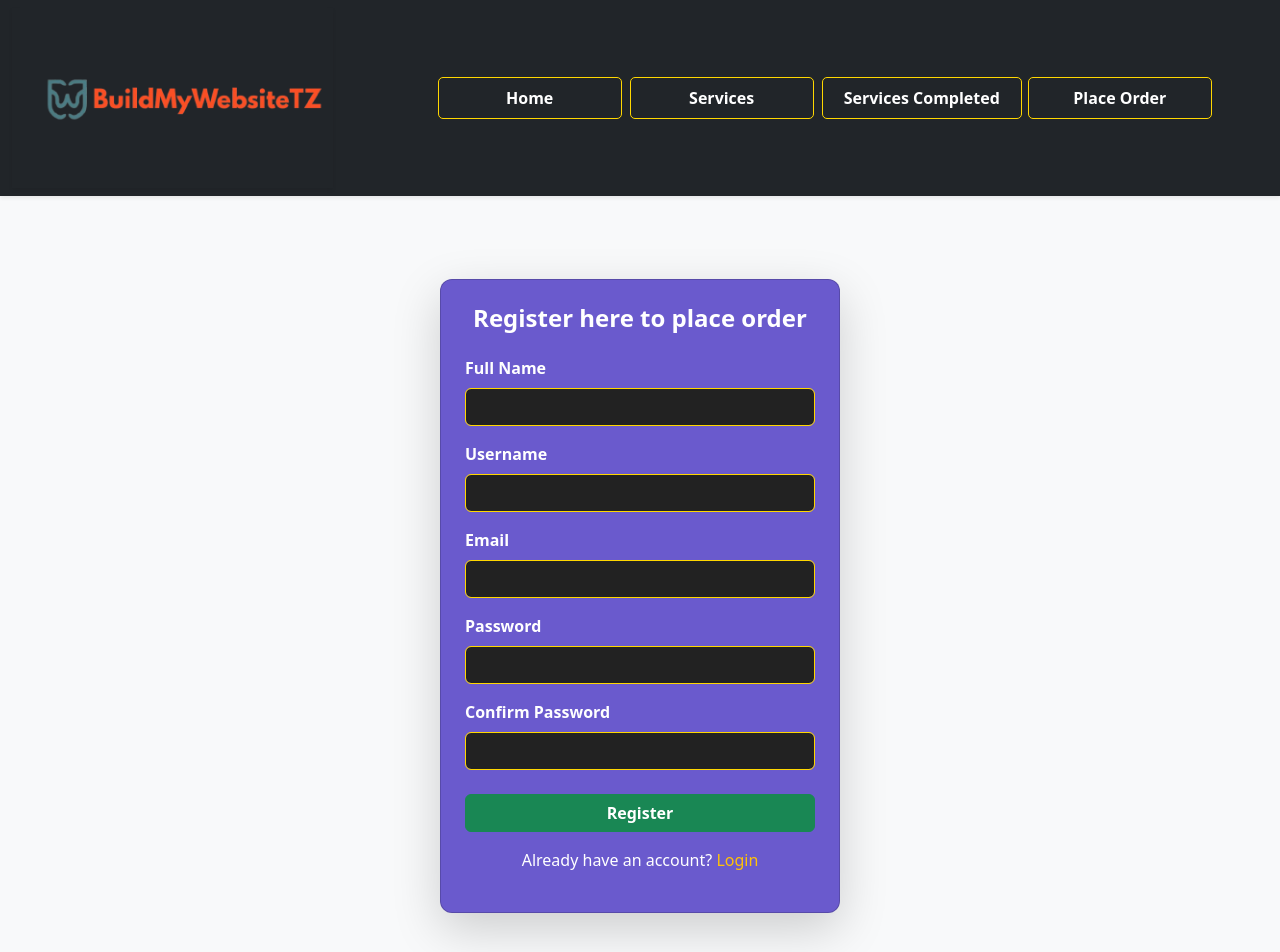
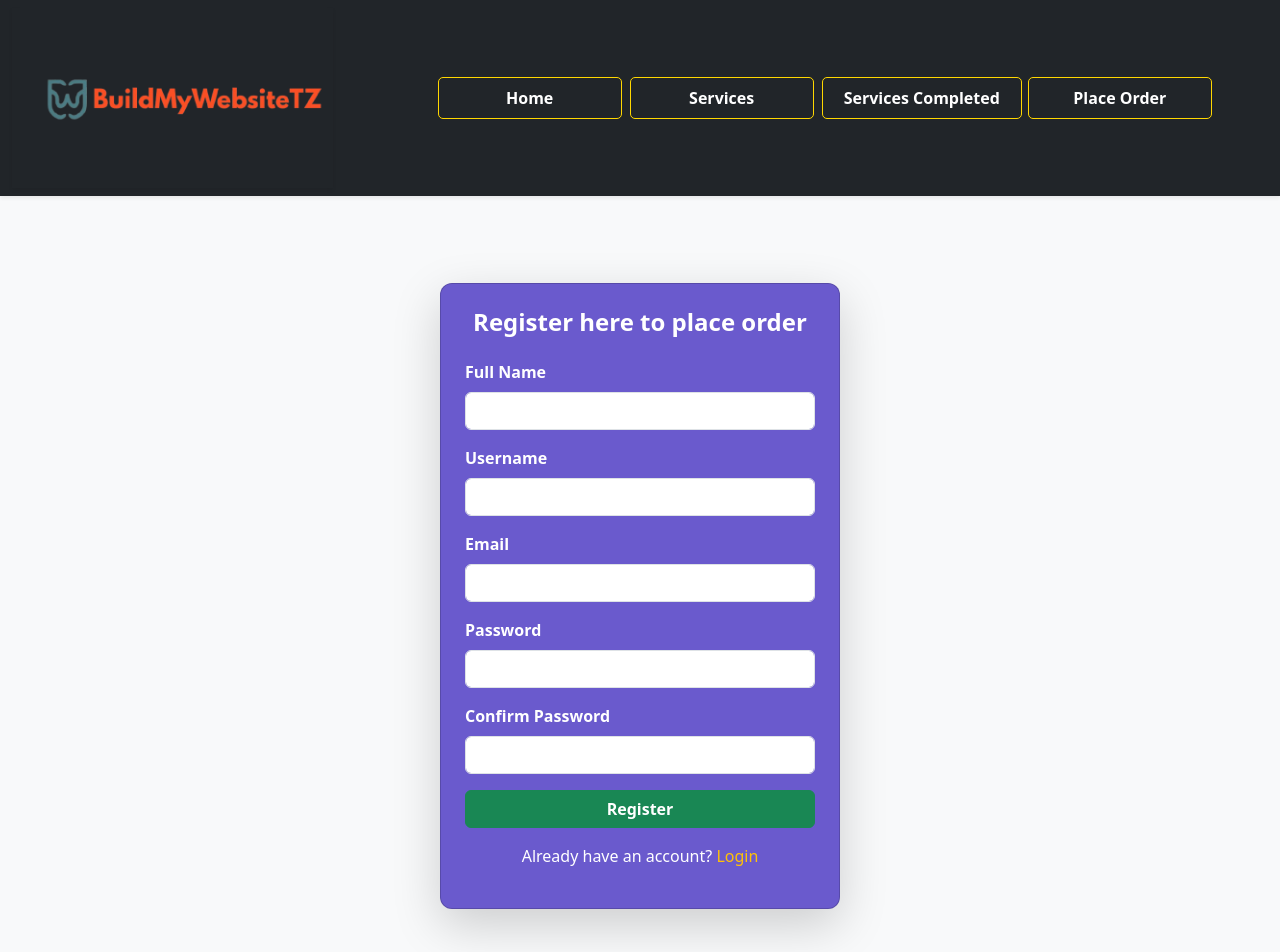
Before and after one commit to Yohanathewebdev/buildmywebsites, a React (Vite) app in the folder frontEnd/: page /register in a window 1280 px wide. Shown: the top 952 px of the page. Built offline with nearby package versions, Linux system fonts and the light colour scheme.

Commit message:
Fix register form

```diff
--- a/frontEnd/src/pages/Register.jsx
+++ b/frontEnd/src/pages/Register.jsx
@@ -2,6 +2,8 @@ import { useState, useContext } from "react";
 import { useNavigate } from "react-router-dom";
 import { UserContext } from "../UserContext";
 import axios from "axios";
+
+const API_URL = "https://buildmywebsites-production.up.railway.app";
 
 const Register = () => {
   const { setUser } = useContext(UserContext);
@@ -13,96 +15,103 @@ const Register = () => {
   const [password, setPassword] = useState("");
   const [confirmPassword, setConfirmPassword] = useState("");
   const [error, setError] = useState("");
+  const [loading, setLoading] = useState(false);
 
-  // ✅ Simple email validation
-  const validateEmail = (email) => {
-    return /\S+@\S+\.\S+/.test(email);
-  };
+  const validateEmail = (email) => /\S+@\S+\.\S+/.test(email);
 
   const handleRegister = async (e) => {
     e.preventDefault();
     setError("");
 
-    // ✅ Input validations
-    if (fullName.length < 3) {
-      setError("Full Name must be at least 3 characters");
-      return;
+    // ======================
+    // Client-side validation
+    // ======================
+    if (fullName.trim().length < 3) {
+      return setError("Full Name must be at least 3 characters");
     }
 
-    if (username.length < 3 || username.includes(" ")) {
-      setError("Username must be at least 3 characters and contain no spaces");
-      return;
+    if (username.trim().length < 3 || username.includes(" ")) {
+      return setError("Username must be at least 3 characters and contain no spaces");
     }
 
     if (!validateEmail(email)) {
-      setError("Please enter a valid email address");
-      return;
+      return setError("Please enter a valid email address");
     }
 
     if (password.length < 6) {
-      setError("Password must be at least 6 characters");
-      return;
+      return setError("Password must be at least 6 characters");
     }
 
     if (password !== confirmPassword) {
-      setError("Passwords do not match");
-      return;
+      return setError("Passwords do not match");
     }
 
+    setLoading(true);
+
     try {
-      const response = await axios.post("https://buildmywebsites-production.up.railway.app/users/register/", {
-        full_name: fullName,
-        username,
-        email,
-        password,
-      });
+      const response = await axios.post(
+        `${API_URL}/users/register/`,
+        {
+          full_name: fullName,
+          username: username.toLowerCase(),
+          email: email.toLowerCase(),
+          password,
+        },
+        {
+          headers: {
+            "Content-Type": "application/json",
+          },
+          withCredentials: true, // ✅ REQUIRED for Django
+        }
+      );
 
-      const userData = {
-        id: response.data.id,
-        email: response.data.email,
-        full_name: response.data.full_name,
-      };
+      const userData = response.data;
 
       setUser(userData);
       localStorage.setItem("user", JSON.stringify(userData));
-      alert(`Registration successful! please login to your account`);
 
+      alert("Registration successful! Please login to your account.");
       navigate("/login");
+
     } catch (err) {
-      console.log(err);
-      setError("Registration failed. Please check your details.");
+      console.error("Registration error:", err);
+
+      if (err.response?.data) {
+        // Show backend validation error
+        const backendError =
+          err.response.data.detail ||
+          err.response.data.error ||
+          "Registration failed. Please check your details.";
+        setError(backendError);
+      } else {
+        setError("Server unreachable. Please try again later.");
+      }
+    } finally {
+      setLoading(false);
     }
   };
 
   return (
-    <div
-      className="d-flex justify-content-center align-items-center vh-100 bg-light"
-      style={{ minHeight: "100vh" }}
-    >
+    <div className="d-flex justify-content-center align-items-center vh-100 bg-light">
       <div
         className="card p-4 shadow-lg"
         style={{
           width: "400px",
           borderRadius: "12px",
-          maxHeight: "90vh",
-          overflowY: "auto",
           backgroundColor: "#6A5ACD",
         }}
       >
-        {/* Register heading */}
-        <h4 className="text-center mb-4 fw-bold" style={{ color: "#ffff" }}>
+        <h4 className="text-center mb-4 fw-bold text-white">
           Register here to place order
         </h4>
 
-        {/* Error message */}
         {error && (
-          <p className="text-center fw-bold" style={{ color: "#ff4d4f", marginBottom: "15px" }}>
+          <p className="text-center fw-bold text-danger">
             {error}
           </p>
         )}
 
         <form onSubmit={handleRegister}>
-          {/* Full Name */}
           <div className="mb-3">
             <label className="form-label text-white fw-bold">Full Name</label>
             <input
@@ -111,11 +120,9 @@ const Register = () => {
               value={fullName}
               onChange={(e) => setFullName(e.target.value)}
               required
-              style={{ borderColor: "#FFD700", backgroundColor: "#222", color: "#fff" }}
             />
           </div>
 
-          {/* Username */}
           <div className="mb-3">
             <label className="form-label text-white fw-bold">Username</label>
             <input
@@ -124,11 +131,9 @@ const Register = () => {
               value={username}
               onChange={(e) => setUsername(e.target.value)}
               required
-              style={{ borderColor: "#FFD700", backgroundColor: "#222", color: "#fff" }}
             />
           </div>
 
-          {/* Email */}
           <div className="mb-3">
             <label className="form-label text-white fw-bold">Email</label>
             <input
@@ -137,11 +142,9 @@ const Register = () => {
               value={email}
               onChange={(e) => setEmail(e.target.value)}
               required
-              style={{ borderColor: "#FFD700", backgroundColor: "#222", color: "#fff" }}
             />
           </div>
 
-          {/* Password */}
           <div className="mb-3">
             <label className="form-label text-white fw-bold">Password</label>
             <input
@@ -150,11 +153,9 @@ const Register = () => {
               value={password}
               onChange={(e) => setPassword(e.target.value)}
               required
-              style={{ borderColor: "#FFD700", backgroundColor: "#222", color: "#fff" }}
             />
           </div>
 
-          {/* Confirm Password */}
           <div className="mb-3">
             <label className="form-label text-white fw-bold">Confirm Password</label>
             <input
@@ -163,17 +164,18 @@ const Register = () => {
               value={confirmPassword}
               onChange={(e) => setConfirmPassword(e.target.value)}
               required
-              style={{ borderColor: "#FFD700", backgroundColor: "#222", color: "#fff" }}
             />
           </div>
 
-          {/* Register button */}
-          <button type="submit" className="btn btn-success w-100 fw-bold mt-2">
-            Register
+          <button
+            type="submit"
+            className="btn btn-success w-100 fw-bold"
+            disabled={loading}
+          >
+            {loading ? "Registering..." : "Register"}
           </button>
         </form>
 
-        {/* Login link */}
         <p className="mt-3 text-center text-white">
           Already have an account?{" "}
           <span
```
